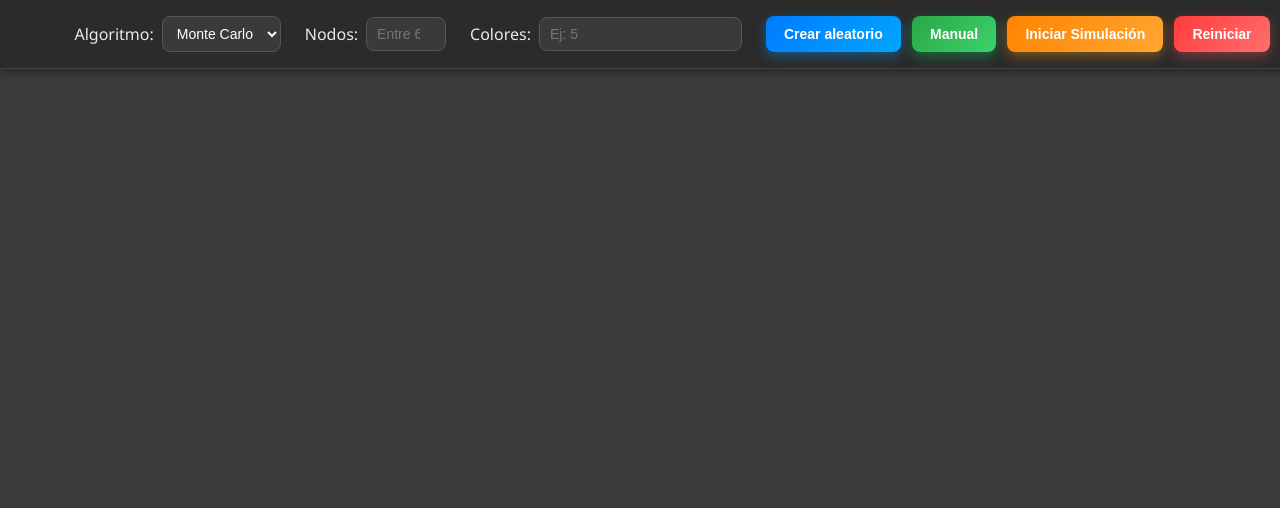
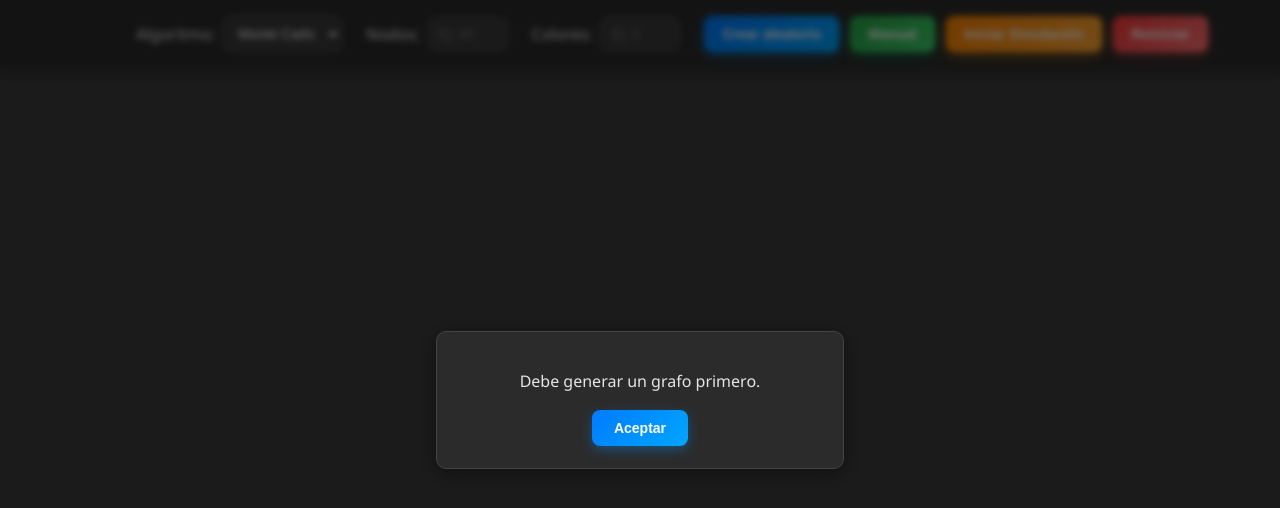
Before and after one commit to Trabajos-TEC/Proyecto-2-Analisis, a React (Vite) app: page / in a window 1280 px wide. Both pictures are taken after a click on the button "Iniciar Simulación". Shown: the top 508 px of the page. Built offline with nearby package versions, Linux system fonts and the light colour scheme.

Commit message:
Se agregaron validaciones y cambios de diseño en las alertas del sistema

```diff
--- a/src/App.jsx
+++ b/src/App.jsx
@@ -7,6 +7,7 @@ import { algoritmoLasVegas } from "./logicaLasVegas.js";
 import GraficoConflictosCanvas from "./components/graficoConflictosCanvas";
 import EvaluacionK from "./components/EvaluacionK.jsx";
 import { calcularProbabilidadRecoloracion, busquedaLocalGreedy } from "./busquedaLocal.js";
+import CustomAlert from "./components/customAlert.jsx";
 
 
 function App() {
@@ -23,6 +24,7 @@ function App() {
   const [probabilidadInfo, setProbabilidadInfo] = useState(null);
   const [mostrarEvaluacionK, setMostrarEvaluacionK] = useState(false);
   const [updateKey, setUpdateKey] = useState(0);
+  const [alerta, setAlerta] = useState(null);
 
   // Función para forzar re-render sin destruir el grafo
   const actualizarGrafo = () => {
@@ -31,7 +33,7 @@ function App() {
 
   // === ADVERTIR REINICIO ===
   const advertirReinicio = () => {
-    alert("Debe reiniciar antes de iniciar una nueva ejecución.");
+    setAlerta("Debe reiniciar antes de iniciar una nueva ejecución.");
   };
 
   // === REINICIAR A ESTADO INICIAL ===
@@ -45,7 +47,7 @@ function App() {
     setProbabilidadInfo(null);
     setMostrarIteraciones(false);
     setMostrarEvaluacionK(false);
-    alert("La aplicación ha sido reiniciada.");
+    setAlerta("La aplicación ha sido reiniciada.");
   };
 
 
@@ -53,11 +55,11 @@ function App() {
   const handleCrearGrafoAleatorio = () => {
 
     if (nodos < 60) {
-      alert("Debe usar al menos 60 nodos.");
+      setAlerta("Debe usar al menos 60 nodos.");
       return;
     }
     if (nodos > 160) {
-      alert("El máximo permitido es 160 nodos.");
+      setAlerta("El máximo permitido es 160 nodos.");
       return;
     }
 
@@ -72,11 +74,11 @@ function App() {
   const handleCrearManual = () => {
 
     if (nodos < 60) {
-      alert("Debe usar al menos 60 nodos.");
+      setAlerta("El número mínimo de nodos es 60.");
       return;
     }
     if (nodos > 160) {
-      alert("El máximo permitido es 160 nodos.");
+      setAlerta("El número máximo de nodos es 160.");
       return;
     }
 
@@ -121,11 +123,11 @@ function App() {
 
     const num = Number(nodoARecolorear);
     if (isNaN(num) || num < 1 || num > grafo.nodos.length) {
-      alert("Número de nodo inválido.");
+      setAlerta("Número de nodo inválido.");
       return;
     }
     if (!colorNuevo) {
-      alert("Debe elegir un color.");
+      setAlerta("Debe elegir un color.");
       return;
     }
 
@@ -159,14 +161,14 @@ function App() {
   // === APLICAR BÚSQUEDA LOCAL ===
   const aplicarBusquedaLocal = () => {
     if (!grafo) {
-      alert("Debe generar un grafo primero.");
+      setAlerta("Debe generar un grafo primero.");
       return;
     }
 
     const resultadoBusqueda = busquedaLocalGreedy(grafo, 100);
     actualizarGrafo();
 
-    alert(
+    setAlerta(
       `Búsqueda Local Completada:\n\n` +
       `Éxito: ${resultadoBusqueda.exito ? "Sí" : "No"}\n` +
       `Iteraciones: ${resultadoBusqueda.iteraciones}\n` +
@@ -180,7 +182,12 @@ function App() {
   // === INICIAR SIMULACIÓN ===
   const handleIniciarSimulacion = () => {
     if (!grafo) {
-      alert("Debe generar un grafo primero.");
+      setAlerta("Debe generar un grafo primero.");
+      return;
+    }
+
+    if (grafo.verificarAislado()) {
+      setAlerta("El grafo contiene nodos aislados. Debe conectar todos los nodos antes de iniciar la simulación.");
       return;
     }
 
@@ -203,11 +210,12 @@ function App() {
     setResultado(resultado);
     setMostrarIteraciones(false);
   };
+
   // === EJECUTAR MONTE CARLO ===
   const ejecutarMonteCarlo = () => {
     const it = Number(iteraciones);
     if (isNaN(it) || it <= 0) {
-      alert("Ingrese un número válido de iteraciones.");
+      setAlerta("Ingrese un número válido de iteraciones.");
       return;
     }
 
@@ -246,14 +254,14 @@ function App() {
               const valor = Number(e.target.value);
 
               if (valor < 60) {
-                alert("El número mínimo de nodos es 60.");
+                setAlerta("El número mínimo de nodos es 60.");
                 setNodos(60);
               } else if (valor > 160) {
-                alert("El número máximo de nodos es 160.");
+                setAlerta("El número máximo de nodos es 160.");
                 setNodos(160);
               }
             }}
-            placeholder="Entre 60 y 160"
+            placeholder="Ej: 60"
             min={60}
             max={160}
           />
@@ -265,8 +273,19 @@ function App() {
             type="number"
             value={colores}
             onChange={(e) => setColores(e.target.value)}
+            onBlur={(e) => {
+              const valor = Number(e.target.value);
+              if (valor < 3) {
+                setAlerta("El número mínimo de colores es 3.");
+                setColores(3);
+              } else if (nodos && valor > Number(nodos)) {
+                setAlerta("El número máximo de colores es igual al número de nodos.");
+                setColores(Number(nodos));
+              }
+            }}
             placeholder="Ej: 5"
             min={3}
+            max={nodos || 160}
           />
         </div>
 
@@ -509,6 +528,12 @@ function App() {
           {mostrarEvaluacionK && <EvaluacionK grafo={grafo} />}
         </div>
       )}
+      {alerta && (
+        <CustomAlert
+          message={alerta}
+          onClose={() => setAlerta(null)}
+        />
+    )}
 
     </div>
   );
--- /dev/null
+++ b/src/components/customAlert.css
@@ -0,0 +1,65 @@
+/* === Overlay === */
+.alert-overlay {
+  position: fixed;
+  top: 0;
+  left: 0;
+  width: 100%;
+  height: 100%;
+  background: rgba(0, 0, 0, 0.55);
+  display: flex;
+  justify-content: center;
+  align-items: center;
+  z-index: 9999;
+  backdrop-filter: blur(3px);
+}
+
+/* === Caja de alerta === */
+.alert-box {
+  background: #2b2b2b;
+  padding: 22px 28px;
+  width: 350px;
+  border-radius: 10px;
+  border: 1px solid #444;
+  box-shadow: 0 4px 18px rgba(0, 0, 0, 0.4);
+  text-align: center;
+  animation: fadeIn 0.18s ease-out;
+}
+
+/* === Texto === */
+.alert-box p {
+  color: #e5e5e5;
+  font-size: 16px;
+  margin-bottom: 18px;
+  white-space: pre-line;
+}
+
+/* === Botón === */
+.alert-button {
+  padding: 10px 22px;
+  background: linear-gradient(135deg, #007bff, #00a6ff);
+  color: white;
+  border: none;
+  border-radius: 8px;
+  cursor: pointer;
+  font-size: 14px;
+  font-weight: 600;
+  transition: 0.25s ease-in-out;
+  box-shadow: 0 4px 12px rgba(0, 150, 255, 0.35);
+}
+
+.alert-button:hover {
+  background: linear-gradient(135deg, #0062cc, #0090e6);
+  transform: translateY(-2px);
+}
+
+/* === Animación === */
+@keyframes fadeIn {
+  from {
+    opacity: 0;
+    transform: scale(0.9);
+  }
+  to {
+    opacity: 1;
+    transform: scale(1);
+  }
+}
--- /dev/null
+++ b/src/components/customAlert.jsx
@@ -0,0 +1,16 @@
+import "./CustomAlert.css";
+
+export default function CustomAlert({ message, onClose }) {
+  return (
+    <div className="alert-overlay">
+      <div className="alert-box">
+        <p>{message}</p>
+
+        <button className="alert-button" onClick={onClose}>
+          Aceptar
+        </button>
+      </div>
+    </div>
+
+  );
+}
```
